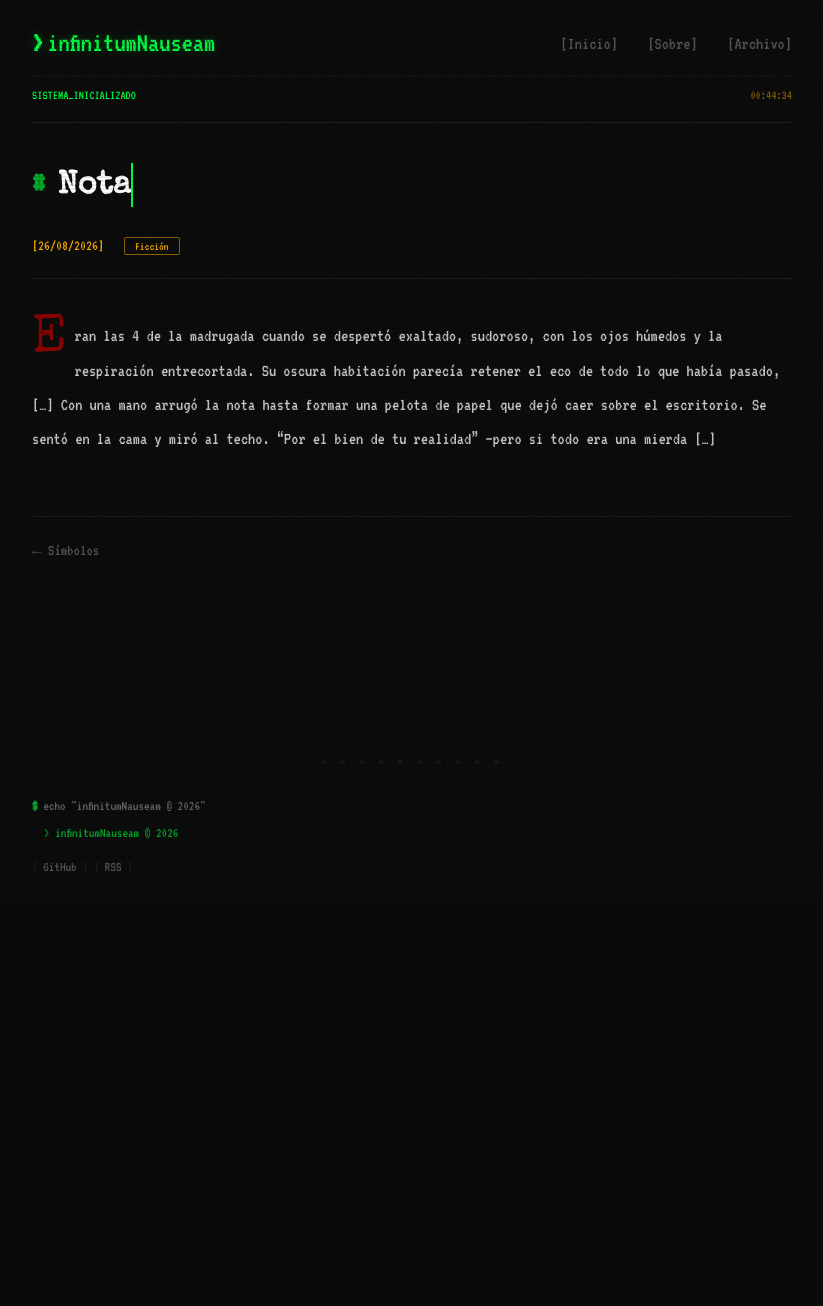
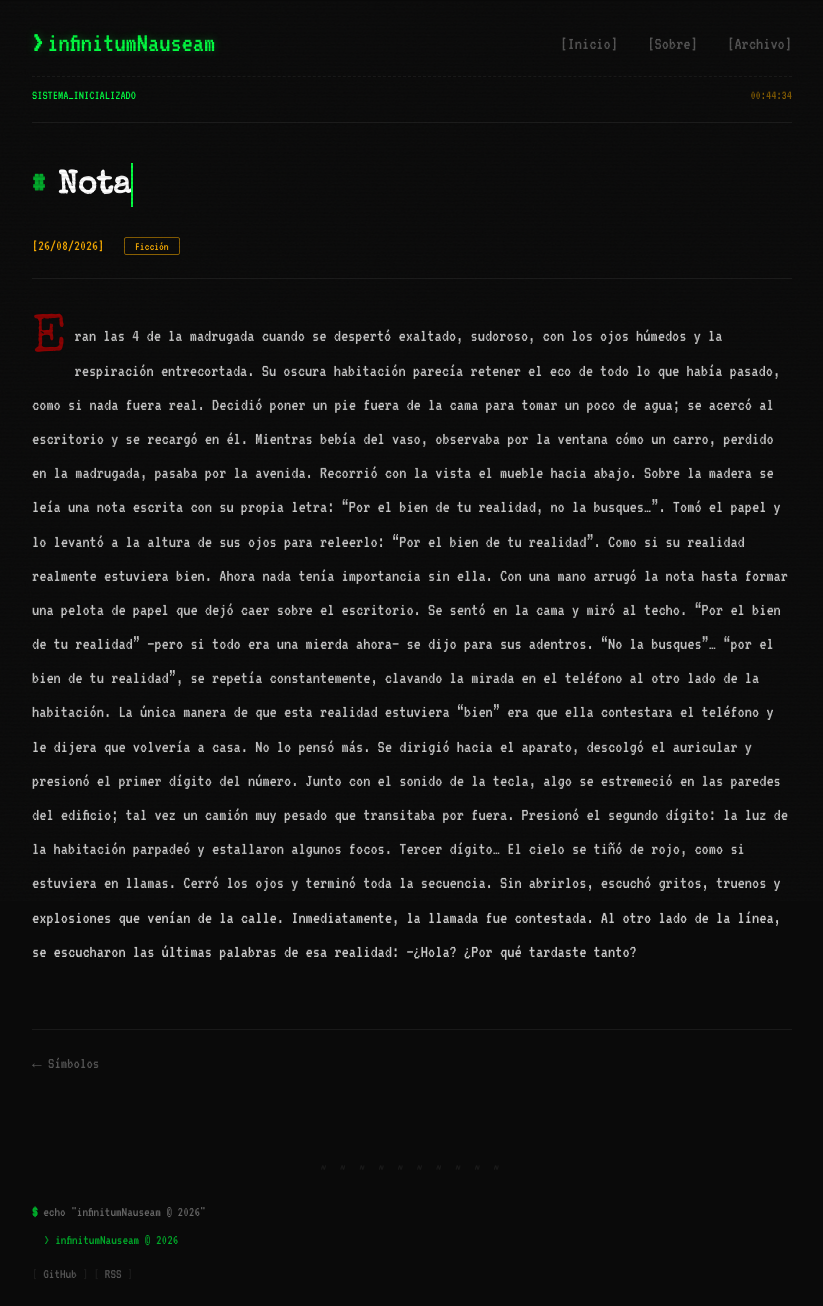
Before and after one commit to marcoC76/infinitumNauseam, a Jekyll site: the page built from _posts/2026-08-26-nota1.md, in a window 1280 px wide. Shown: the whole page, without its empty margins (228-1051 px from the left). Built offline with Jekyll 4.4.1, drawn with Linux system fonts in a browser that asks for light colours; before the commit the page ends 900 px from its top, so only the background shows below that.

Commit message:
Revise narrative in nota1.md for clarity and depth
Updated narrative details for improved context and flow.

```diff
--- a/_posts/2026-08-26-nota1.md
+++ b/_posts/2026-08-26-nota1.md
@@ -6,5 +6,5 @@ reading_time: 2
 permalink: /ficcion/nota-1/
 ---
 
-Eran las 4 de la madrugada cuando se despertó exaltado, sudoroso, con los ojos húmedos y la respiración entrecortada. Su oscura habitación parecía retener el eco de todo lo que había pasado, [...]
-Con una mano arrugó la nota hasta formar una pelota de papel que dejó caer sobre el escritorio. Se sentó en la cama y miró al techo. "Por el bien de tu realidad" —pero si todo era una mierda [...]
+Eran las 4 de la madrugada cuando se despertó exaltado, sudoroso, con los ojos húmedos y la respiración entrecortada. Su oscura habitación parecía retener el eco de todo lo que había pasado, como si nada fuera real. Decidió poner un pie fuera de la cama para tomar un poco de agua; se acercó al escritorio y se recargó en él. Mientras bebía del vaso, observaba por la ventana cómo un carro, perdido en la madrugada, pasaba por la avenida. Recorrió con la vista el mueble hacia abajo. Sobre la madera se leía una nota escrita con su propia letra: "Por el bien de tu realidad, no la busques...". Tomó el papel y lo levantó a la altura de sus ojos para releerlo: "Por el bien de tu realidad". Como si su realidad realmente estuviera bien. Ahora nada tenía importancia sin ella.
+Con una mano arrugó la nota hasta formar una pelota de papel que dejó caer sobre el escritorio. Se sentó en la cama y miró al techo. "Por el bien de tu realidad" —pero si todo era una mierda ahora— se dijo para sus adentros. "No la busques"... "por el bien de tu realidad", se repetía constantemente, clavando la mirada en el teléfono al otro lado de la habitación. La única manera de que esta realidad estuviera "bien" era que ella contestara el teléfono y le dijera que volvería a casa. No lo pensó más. Se dirigió hacia el aparato, descolgó el auricular y presionó el primer dígito del número. Junto con el sonido de la tecla, algo se estremeció en las paredes del edificio; tal vez un camión muy pesado que transitaba por fuera. Presionó el segundo dígito: la luz de la habitación parpadeó y estallaron algunos focos. Tercer dígito... El cielo se tiñó de rojo, como si estuviera en llamas. Cerró los ojos y terminó toda la secuencia. Sin abrirlos, escuchó gritos, truenos y explosiones que venían de la calle. Inmediatamente, la llamada fue contestada. Al otro lado de la línea, se escucharon las últimas palabras de esa realidad: —¿Hola? ¿Por qué tardaste tanto?
```
